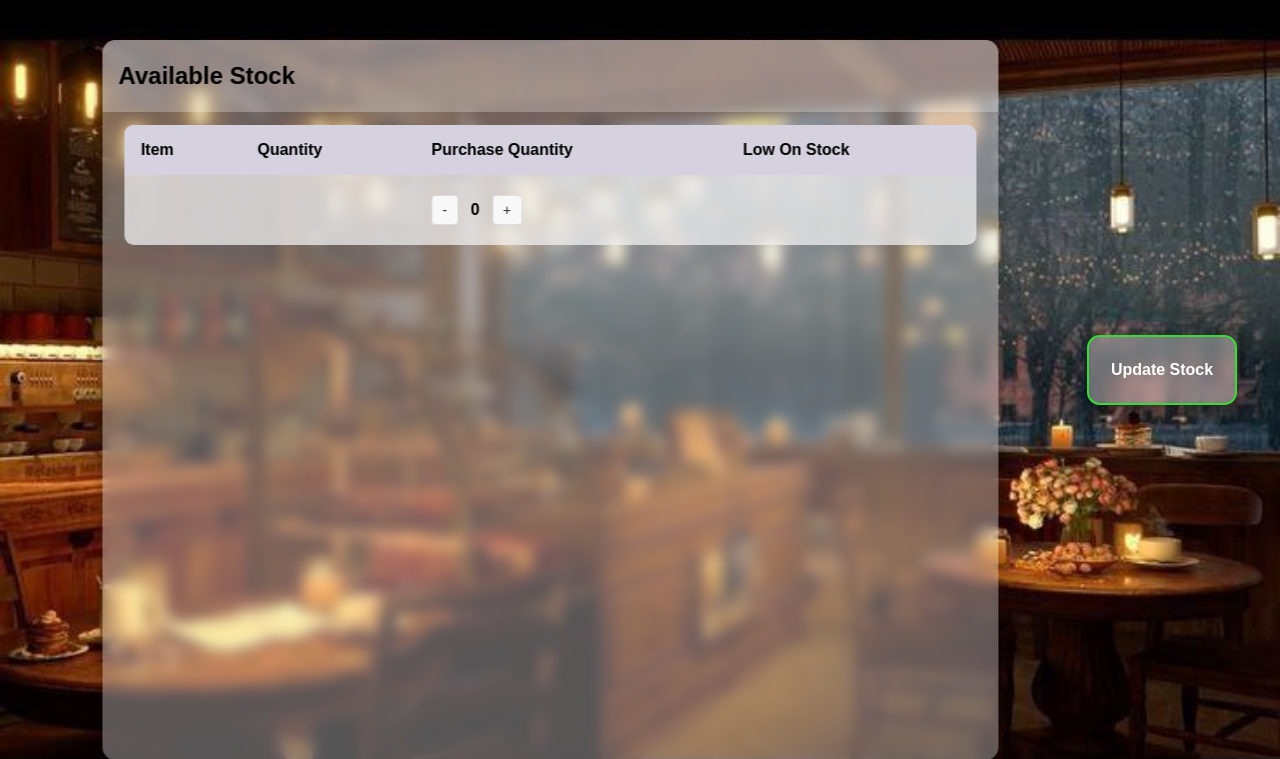
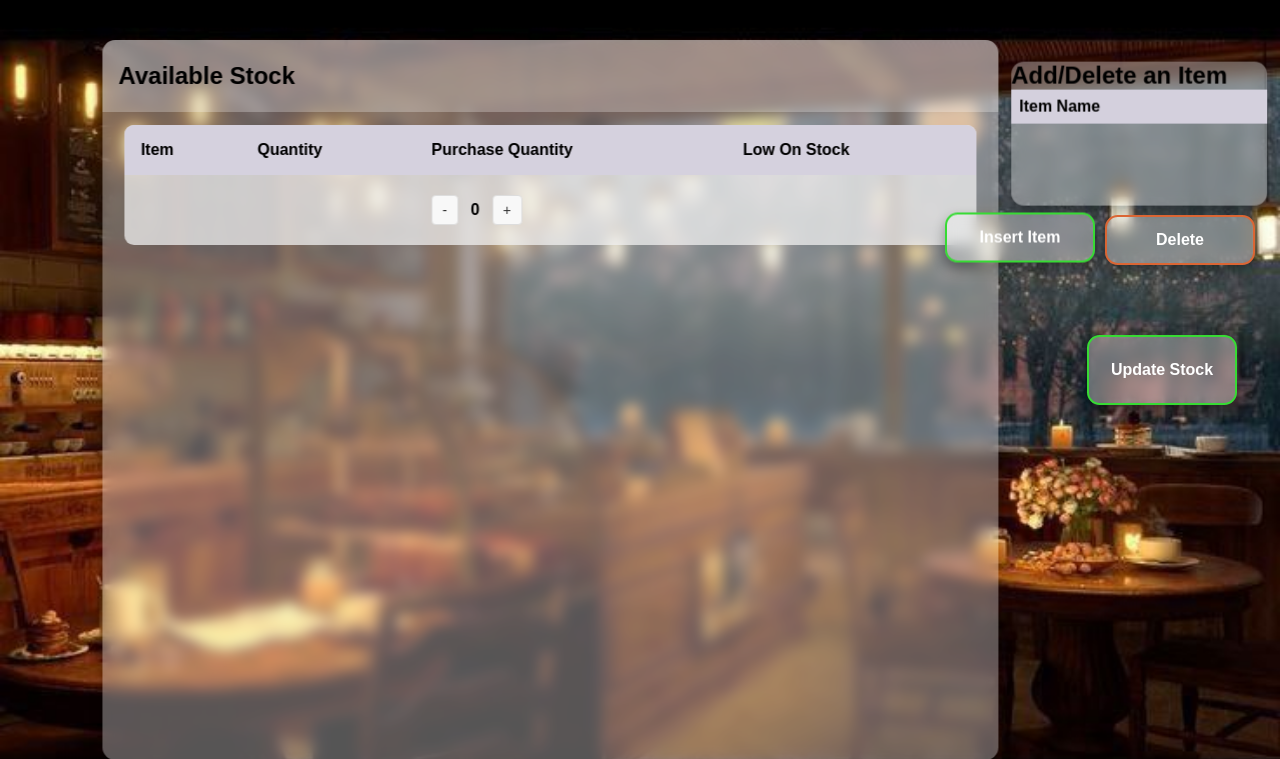
Before and after one commit to Slade-99/Cafeteria-Management-System, a PHP site: page /new_sslcz_gw/Cook/cook_homepage.php?id=1 in a window 1280 px wide. Shown: the top 759 px of the page. Run offline with PHP 8.4, Linux system fonts and the light colour scheme; tables that the repository leaves empty or names only in its code hold one stand-in row (values such as "Sample post"); data that the repository does not hold is empty.

Commit message:
Insert and Delete Stock added

```diff
--- a/Cook/cook.css
+++ b/Cook/cook.css
@@ -1,5 +1,3 @@
-
-
 * {
     margin: 0;
     padding: 0;
@@ -515,3 +513,90 @@ thead th.active,tbody td.active {
     font-weight: 600;
     margin-bottom: 8px;
 }
+.table2__header {
+    width: 100%;
+    height: 10%;
+    background-color: #fff4;
+    padding: .8rem 1rem;
+
+    display: flex;
+    justify-content: space-between;
+    align-items: center;
+}
+main.table2 {
+    position: absolute;
+    width: 20vw;
+    height: 18vh;
+    background-color: #fff5;
+
+    backdrop-filter: blur(7px);
+    box-shadow: 0 .4rem .8rem #0005;
+    border-radius: .8rem;
+
+    overflow: hidden;
+    transform: translate(195%,-185%);
+}
+.table2 th, .table2 td {
+    border: None;
+    padding: 8px;
+    text-align: left;
+  }
+  .table2 input[type="texty"] {
+    background-color: rgba(255, 255, 255, 0); /* Adjust the alpha value as needed (0 is fully transparent, 1 is fully opaque) */
+    border: none;
+    padding: 12px; /* Adjust padding as needed */
+    width: 80%;
+    background: transparent;
+    transition: transform 0.5s, background 0.5s;
+  }
+  .table2 input[type="texty"]:hover {
+    background-color: rgba(255, 255, 255, 0.8); /* Adjust the alpha value for the hover effect */
+  }
+
+  .styled-button_2 {
+    top: 285px; /* Adjust as needed */
+    right: 25px;
+    display: inline-block;
+    position: absolute;
+    padding: 10px 20px;
+    font-size: 16px;
+    font-weight: bold;
+    text-align: center;
+    text-decoration: none;
+    cursor: pointer;
+    border: 2px solid #db6634;
+    border-radius: 5px;
+    color: #ffffff;
+    background-color: #fff5;
+    backdrop-filter: blur(7px);
+    box-shadow: 0 .4rem .8rem #0005;
+    border-radius: .8rem;
+    width: 150px;
+    height: 50px;
+    transform: translate(0%,-140%);
+
+  }
+
+  .styled-button_3 {
+    top: 400px; /* Adjust as needed */
+    right: 365px;
+    display: inline-block;
+    position: absolute;
+    padding: 10px 20px;
+    font-size: 16px;
+    font-weight: bold;
+    text-align: center;
+    text-decoration: none;
+    cursor: pointer;
+    border: 2px solid #37db34;
+    border-radius: 5px;
+    color: #ffffff;
+    background-color: #fff5;
+    backdrop-filter: blur(7px);
+    box-shadow: 0 .4rem .8rem #0005;
+    border-radius: .8rem;
+    width: 150px;
+    height: 50px;
+    transform: translate(120%,-375%);
+
+  }
--- a/Cook/cook_homepage.php
+++ b/Cook/cook_homepage.php
@@ -1,4 +1,3 @@
-
 <?php
 include "..\dbconnect.php";
 $id = $_GET['id'];
@@ -96,6 +95,41 @@ $sql = "SELECT * from customer where Membership_ID = '$id'";
 
         </section>
     </main>
+
+
+    <main class="table2">
+        <section class="table__header2">
+            <h1>Add/Delete an Item</h1>
+        </section>
+        <section class="table__body2">
+            <table>
+                <thead>
+                    <tr>
+                        <th> Item Name </th>
+
+
+
+                    </tr>
+                </thead>
+                <tbody>
+                    <tr><td><input type="texty" id='p1' placeholder=""></td>
+
+
+
+                </tr>
+
+
+
+                </tbody>
+            </table>
+
+
+        </section>
+    </main>
+
+
+
+
     <p id="output1"></p>
    <script>
 
@@ -209,16 +243,32 @@ var form = document.createElement("form");
         var jsVariable = <?php echo json_encode($id); ?>;
         function redirectToPage2() {
 
-         window.location.href = './cook_stock_update.php?id='+jsVariable+'&resultString='+resultString;
+         window.location.href = './cook_stock_update.php?id='+jsVariable+'&resultString='+resultString+'&exist=0';
 
         }
+
+        function redirectToPage() {
+            var name = document.getElementById('p1').value;
+            window.location.href = './cook_stock_update.php?id='+jsVariable+'&resultString=&exist=2&name='+name;
+
+}
+
+function redirectToPage3() {
+    var name = document.getElementById('p1').value;
+window.location.href = './cook_stock_update.php?id='+jsVariable+'&resultString=&exist=1&name='+name;
+
+}
+
+
+
 </script>
 
 
 
 
     <button type = 'submit' method='post' class="styled-button" onclick="concatenatePositiveValues() ; redirectToPage2()">Update Stock</button>
-
+    <button type = 'submit' class='styled-button_2' onclick=' redirectToPage()'>Delete</button>
+    <button type = 'submit' class='styled-button_3' onclick='redirectToPage3()'> Insert Item</button>
 
       <script type="module" src="https://unpkg.com/ionicons@7.1.0/dist/ionicons/ionicons.esm.js"></script>
       <script nomodule src="https://unpkg.com/ionicons@7.1.0/dist/ionicons/ionicons.js"></script>
```
Also changed, not shown: Cook/cook_stock_update.php (+20 -2 lines).
